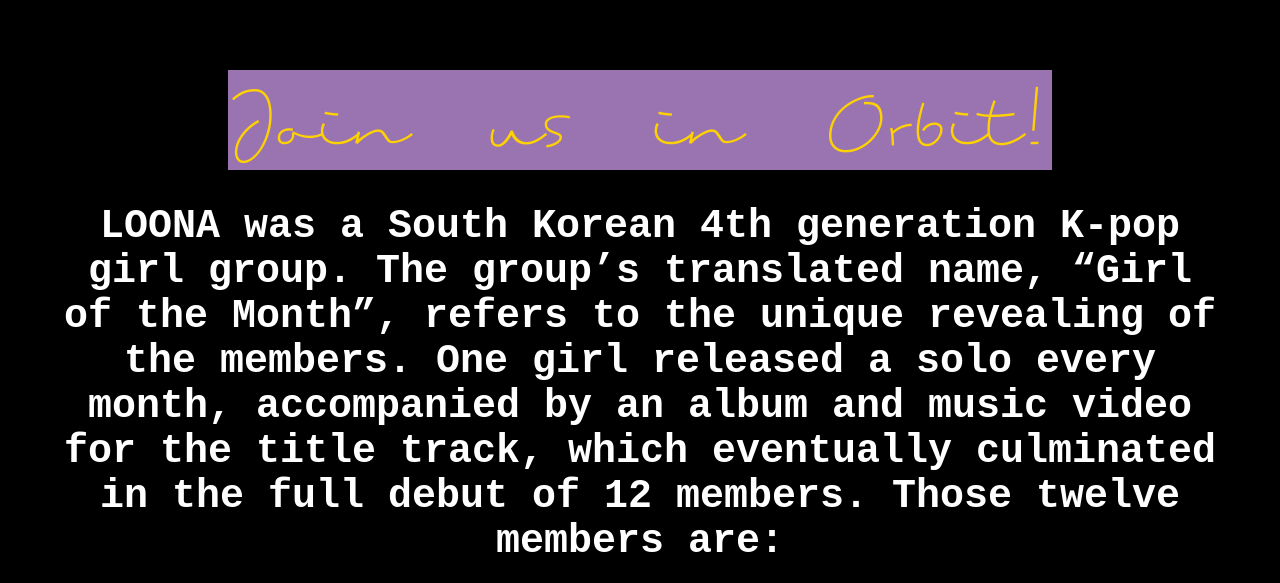
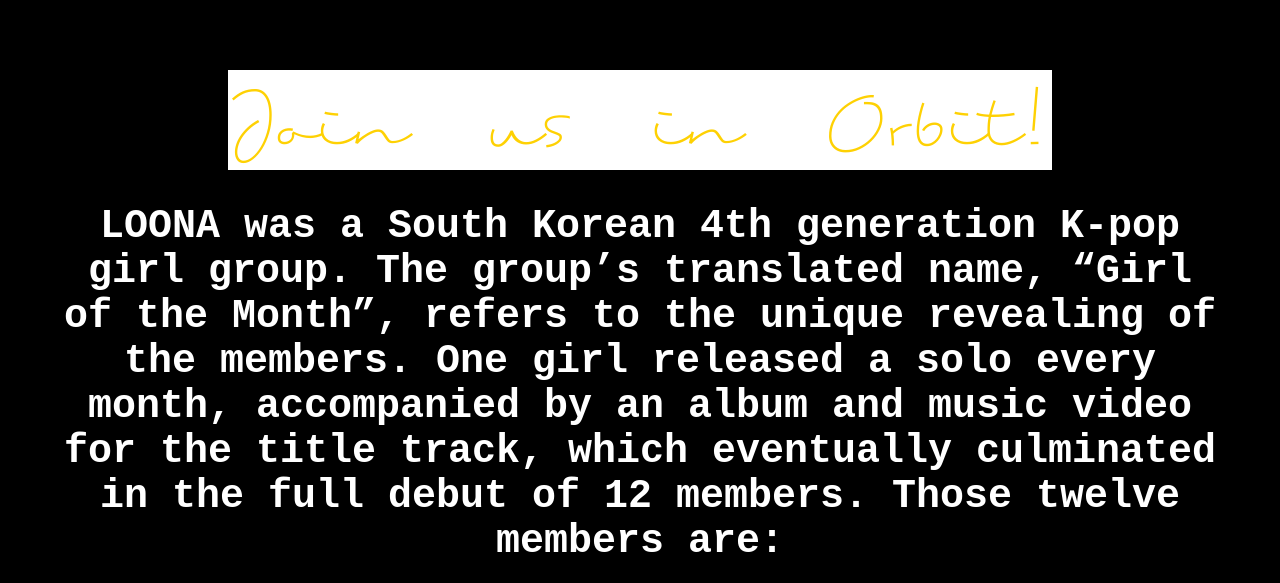
Before and after one commit to rosertlippie/loona-the-website, a plain HTML site: page index.html in a window 1280 px wide. In both pictures the pointer is over the link "Join us in Orbit!". Shown: the part 217-800 px from the top of the page. Drawn offline with Linux system fonts and the light colour scheme.

Commit message:
Update style.css

```diff
--- a/style.css
+++ b/style.css
@@ -73,7 +73,7 @@ a:hover {
 }
 
 .dabutton a:hover {
-  background-color: #d5a0f4b9;
+  background-color: #ffffff;
 }
 
 main {
```
